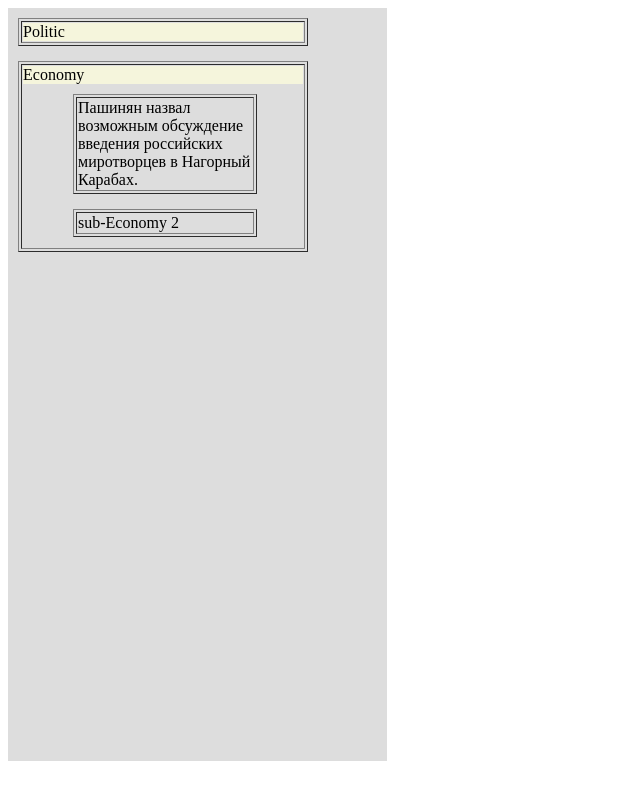
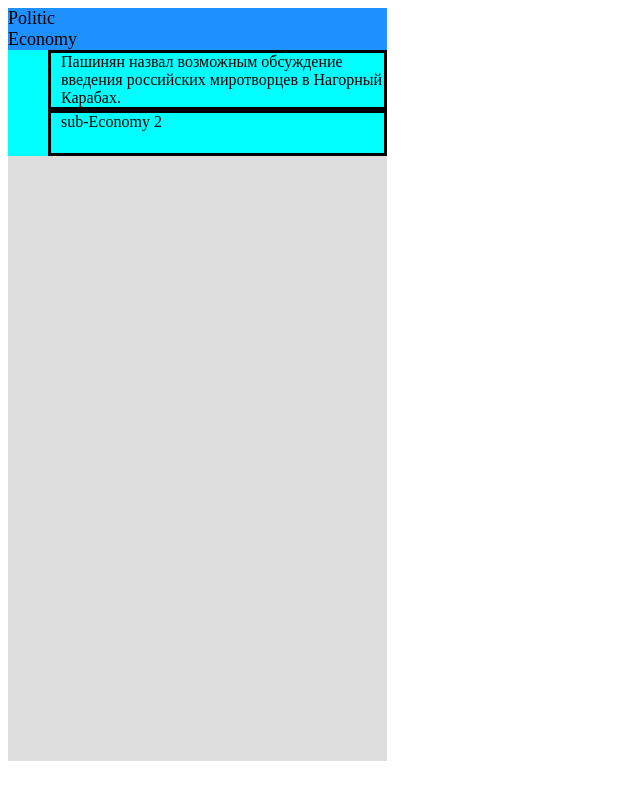
Before and after one commit to byak84/treeview, a Vue app: page / in a window 1280 px wide. Shown: the whole page, without its empty margins (0-640 px from the left). Built offline with nearby package versions, Linux system fonts and the light colour scheme.

Commit message:
drag and drop 6

```diff
--- a/src/components/newsitem.vue
+++ b/src/components/newsitem.vue
@@ -1,5 +1,4 @@
 <template>
-  <div draggable="false">
   <div class="row" v-bind:draggable="draged" v-on:click="itemclick"
        v-on:dragstart="dragStart"
        v-on:dragover="dragOver"
@@ -23,7 +22,6 @@
       </tr>
     </table>
   </div>
-  </div>
 </template>
 
 <script>
@@ -31,7 +29,7 @@ import Closebtn from "@/components/closebtn";
 
 export default {
   components: {Closebtn},
-  props: ['news', 'category','draged'],
+  props: ['news', 'category', 'draged'],
   data: () => {
     return {
       isOvered: false,
--- a/src/components/node.vue
+++ b/src/components/node.vue
@@ -1,25 +1,33 @@
 <template>
-  <div class="node" draggable="true">
-    <table border="1" width="90%">
-      <tr>
-        <td>
-          <div v-bind:class="{root: root}"><li v-on:click="isNested = !isNested">{{ node.name }}</li></div>
-          <ul v-if="node.nodes" class="sub-tree" v-bind:class="{nested: !isNested}">
-            <node v-for="node in node.nodes"
-                  v-bind:node="node"
-                  v-bind:root="false"
-            />
-          </ul>
-        </td>
-      </tr>
-    </table>
+  <div class="node" draggable="false">
+
+    <div v-bind:class="{root_title: root, sub_item: !root}">
+      <li v-on:click="isNested = !isNested">{{ node.name }}</li>
+    </div>
+
+    <ul v-if="node.nodes" class="sub-tree" v-bind:class="{nested: !isNested}">
+
+      <div v-bind:class="{root_body: root}"
+           v-for="node in node.nodes" draggable="true">
+
+        <node
+            v-bind:node="node"
+            v-bind:key="node.id"
+            v-bind:root="false"
+        />
+
+      </div>
+
+    </ul>
+
   </div>
+
 </template>
 
 <script>
 export default {
   name: 'node',
-  props: ['node','root'],
+  props: ['node', 'root'],
   data: () => {
     return {
       isOvered: false,
@@ -35,19 +43,41 @@ export default {
 
 .node {
   cursor: pointer;
-  width: 85%;
-  /*background-color: beige;*/
-  /*border-color: black;*/
-  /*border-style: groove;*/
-  margin: 5px;
-  padding: 5px;
+  margin: 0px;
+  padding: 0px;
+  /*vertical-align: middle;*/
+  background-color: aqua;
+  /*border-style: solid;*/
+  position: relative;
 }
 
-.root {
-  background-color: beige;
-  /*border-color: black;*/
-  /*border-style: groove;*/
-  width: 100%;
+.root_title {
+  font-family: Verdana Tahoma Arial;
+  font-size: 18px;
+  background-color: dodgerblue;
+  /*min-height: 40px;*/
+  text-align: left;
+  margin: 0px;
+  padding: 0px;
+  /*border-style: dashed;*/
+  top: 50%;
+}
+
+.root_body {
+  /*background-color: white;*/
+  border-style: solid;
+}
+
+.sub_item {
+  /*width: 100%;*/
+  min-height: 40px;
+  text-align: left;
+  vertical-align: center;
+  padding-left: 10px;
+}
+
+.sub_item:hover {
+  background-color: #eeeeee;
 }
 
 li {
--- a/src/components/treeview.vue
+++ b/src/components/treeview.vue
@@ -3,6 +3,7 @@
     <ul class="tree-list">
       <node v-for="node in nodes"
             v-bind:node="node"
+            v-bind:key="node.id"
             v-bind:root="true"
       />
     </ul>
--- a/src/menu.json
+++ b/src/menu.json
@@ -17,7 +17,7 @@
         "nodes": []
       },
       {
-        "id": 3,
+        "id": 4,
         "name": "sub-Economy 2",
         "order": 1,
         "nodes": []
```
